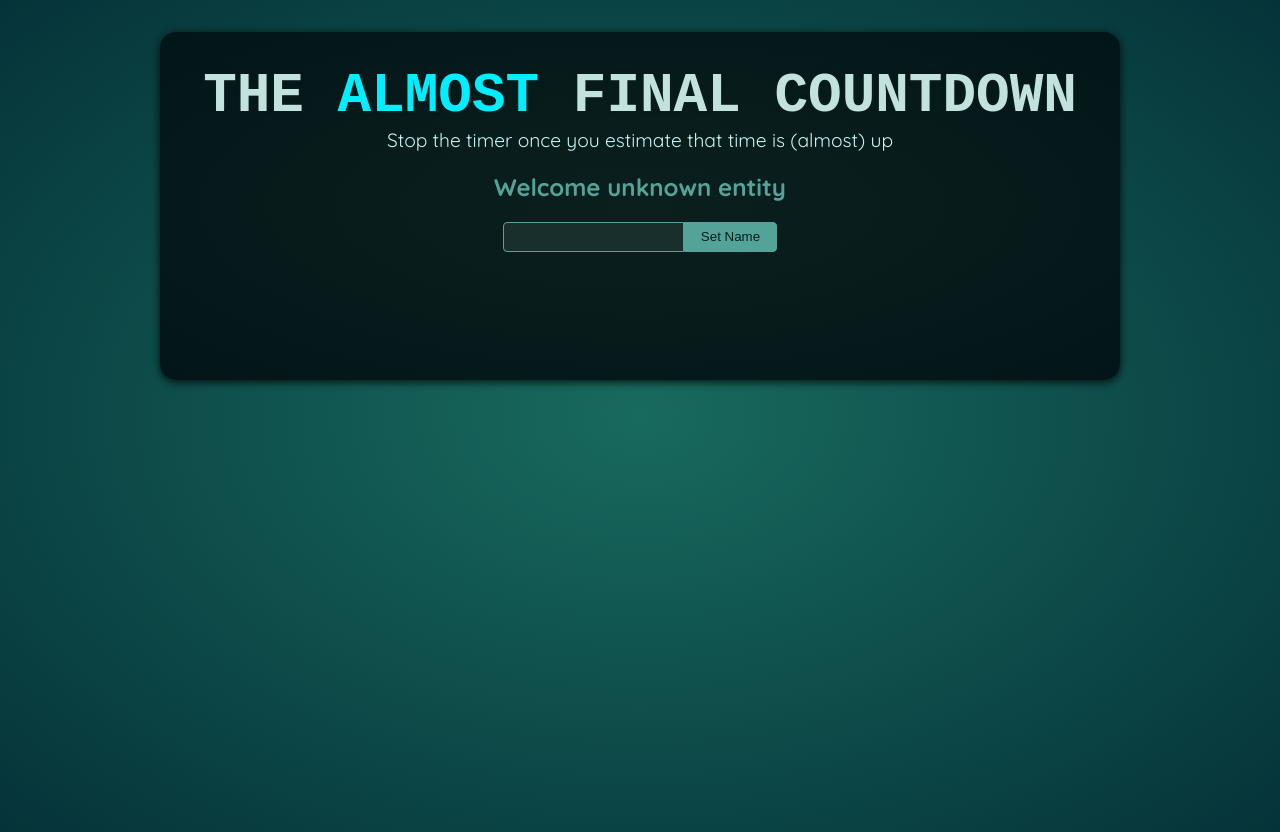
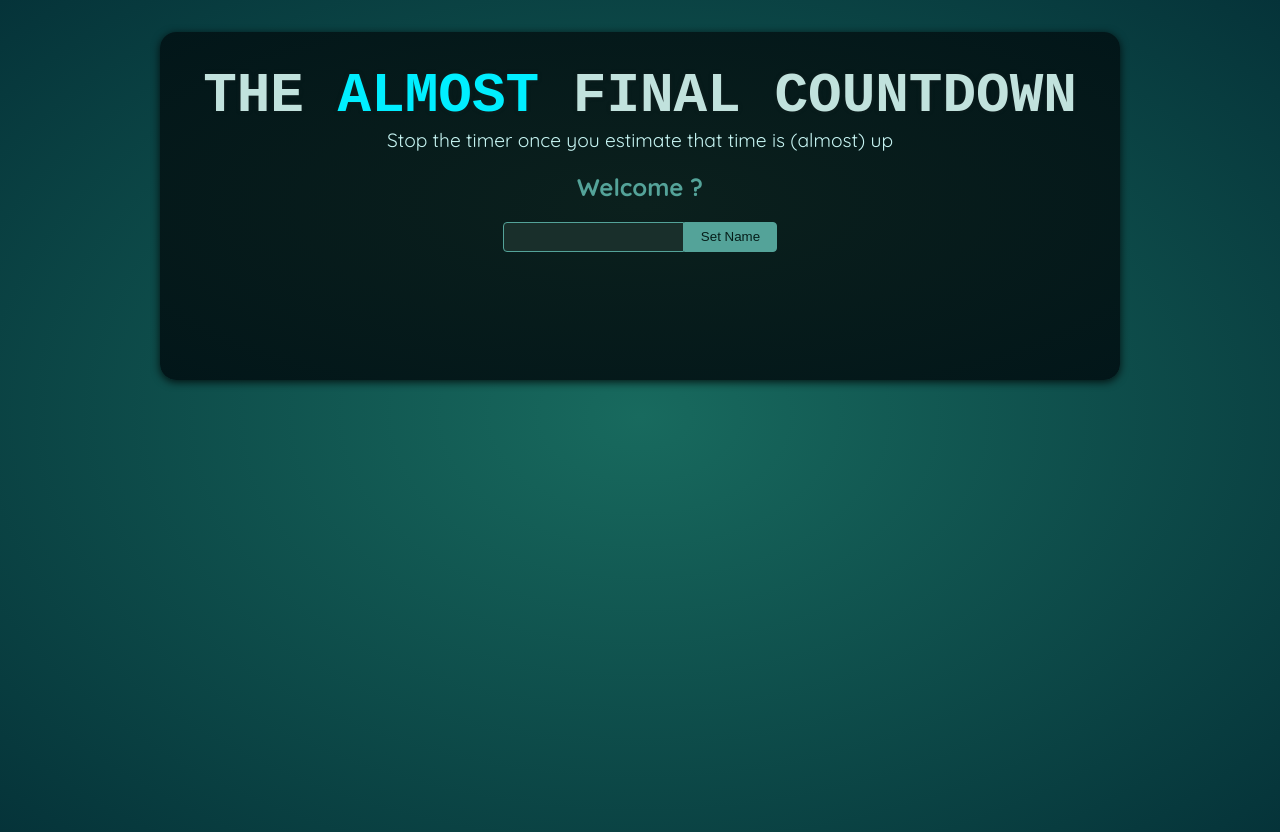
Before and after one commit to iamharie/Final-Count-Down, a React (Vite) app: page / in a window 1280 px wide. Built offline with nearby package versions, Linux system fonts and the light colour scheme; a web font is replaced by a local one.

Commit message:
input read via useRef Hook instead of using a useState Hook

```diff
--- a/src/components/Player.jsx
+++ b/src/components/Player.jsx
@@ -1,10 +1,19 @@
+import { useState, useRef } from "react";
+
 export default function Player() {
+  const playerName = useRef();
+  const [name, setName] = useState("");
+
+  function handleClick() {
+    setName(playerName.current.value);
+    playerName.current.value = "";
+  }
   return (
     <section id="player">
-      <h2>Welcome unknown entity</h2>
+      <h2>Welcome {name ? name : "?"}</h2>
       <p>
-        <input type="text" />
-        <button>Set Name</button>
+        <input ref={playerName} type="text" />
+        <button onClick={handleClick}>Set Name</button>
       </p>
     </section>
   );
```
